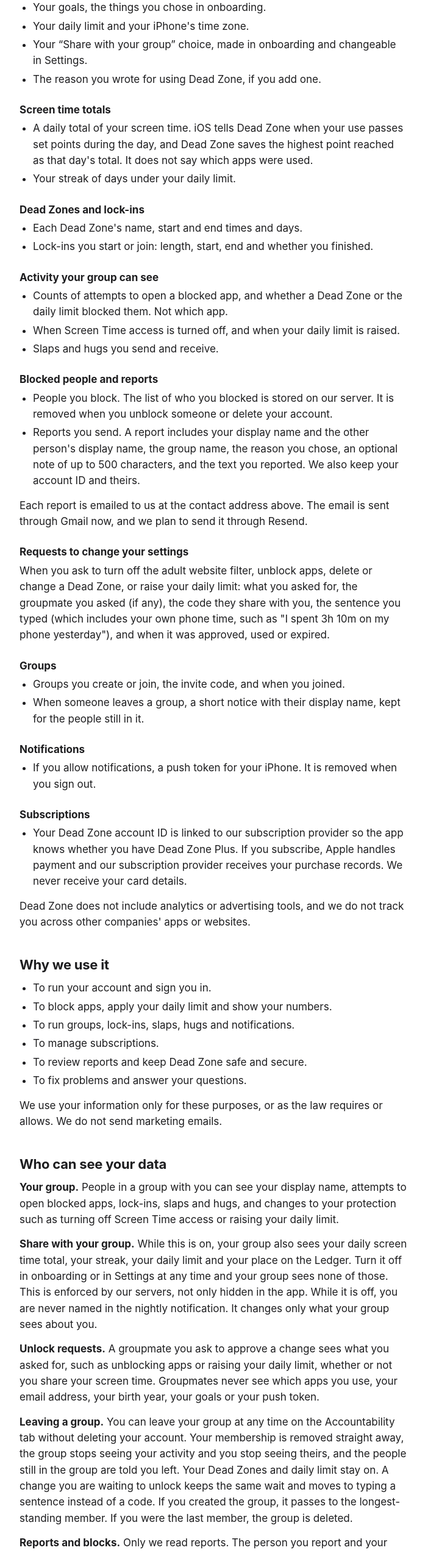
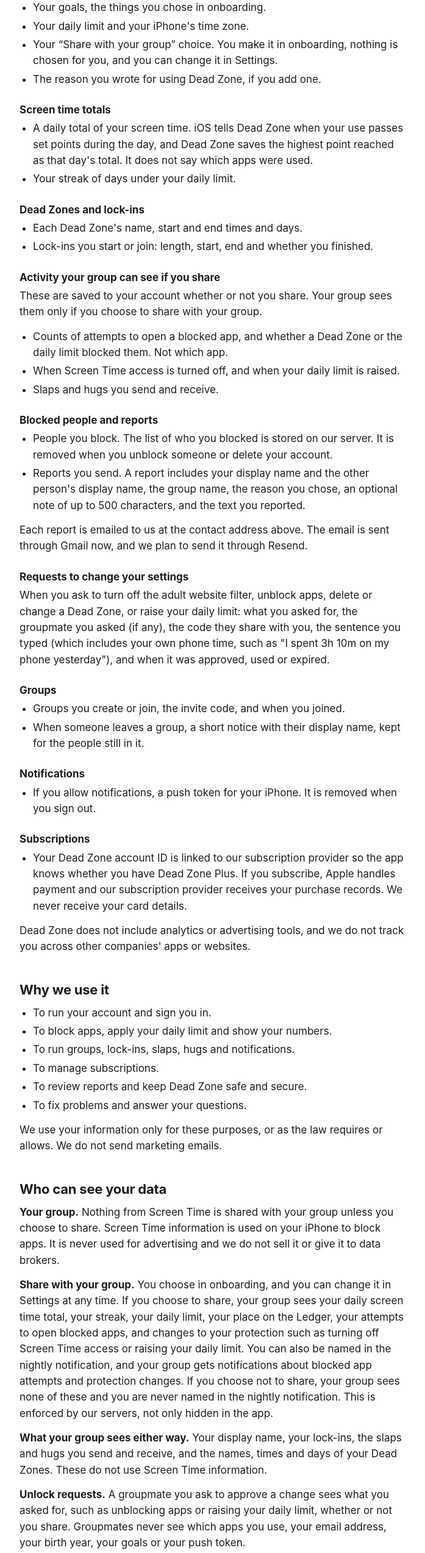
Before and after one commit to lukemcshanagmunn-sudo/deadzone-site, a plain HTML site: page privacy/index.html in a window 1280 px wide. Shown: the part 1354-3901 px from the top of the page at 61% size, without its empty margins (290-987 px from the left). Drawn offline with Linux system fonts and the light colour scheme.

Commit message:
Privacy and terms: nothing shared with the group unless you choose to share, what the choice covers, softer Changes section, drop account ID phrase

```diff
--- a/privacy/index.html
+++ b/privacy/index.html
@@ -42,7 +42,7 @@
 <li>Your birth year, used for the life-in-months view and to confirm you are 18 or over.</li>
 <li>Your goals, the things you chose in onboarding.</li>
 <li>Your daily limit and your iPhone's time zone.</li>
-<li>Your &ldquo;Share with your group&rdquo; choice, made in onboarding and changeable in Settings.</li>
+<li>Your &ldquo;Share with your group&rdquo; choice. You make it in onboarding, nothing is chosen for you, and you can change it in Settings.</li>
 <li>The reason you wrote for using Dead Zone, if you add one.</li>
 </ul>
 <h3>Screen time totals</h3>
@@ -55,7 +55,8 @@
 <li>Each Dead Zone's name, start and end times and days.</li>
 <li>Lock-ins you start or join: length, start, end and whether you finished.</li>
 </ul>
-<h3>Activity your group can see</h3>
+<h3>Activity your group can see if you share</h3>
+<p>These are saved to your account whether or not you share. Your group sees them only if you choose to share with your group.</p>
 <ul>
 <li>Counts of attempts to open a blocked app, and whether a Dead Zone or the daily limit blocked them. Not which app.</li>
 <li>When Screen Time access is turned off, and when your daily limit is raised.</li>
@@ -64,7 +65,7 @@
 <h3>Blocked people and reports</h3>
 <ul>
 <li>People you block. The list of who you blocked is stored on our server. It is removed when you unblock someone or delete your account.</li>
-<li>Reports you send. A report includes your display name and the other person's display name, the group name, the reason you chose, an optional note of up to 500 characters, and the text you reported. We also keep your account ID and theirs.</li>
+<li>Reports you send. A report includes your display name and the other person's display name, the group name, the reason you chose, an optional note of up to 500 characters, and the text you reported.</li>
 </ul>
 <p>Each report is emailed to us at the contact address above. The email is sent through Gmail now, and we plan to send it through Resend.</p>
 <h3>Requests to change your settings</h3>
@@ -96,12 +97,13 @@
 <p>We use your information only for these purposes, or as the law requires or allows. We do not send marketing emails.</p>
 
 <h2>Who can see your data</h2>
-<p><strong>Your group.</strong> People in a group with you can see your display name, attempts to open blocked apps, lock-ins, slaps and hugs, and changes to your protection such as turning off Screen Time access or raising your daily limit.</p>
-<p><strong>Share with your group.</strong> While this is on, your group also sees your daily screen time total, your streak, your daily limit and your place on the Ledger. Turn it off in onboarding or in Settings at any time and your group sees none of those. This is enforced by our servers, not only hidden in the app. While it is off, you are never named in the nightly notification. It changes only what your group sees about you.</p>
-<p><strong>Unlock requests.</strong> A groupmate you ask to approve a change sees what you asked for, such as unblocking apps or raising your daily limit, whether or not you share your screen time. Groupmates never see which apps you use, your email address, your birth year, your goals or your push token.</p>
+<p><strong>Your group.</strong> Nothing from Screen Time is shared with your group unless you choose to share. Screen Time information is used on your iPhone to block apps. It is never used for advertising and we do not sell it or give it to data brokers.</p>
+<p><strong>Share with your group.</strong> You choose in onboarding, and you can change it in Settings at any time. If you choose to share, your group sees your daily screen time total, your streak, your daily limit, your place on the Ledger, your attempts to open blocked apps, and changes to your protection such as turning off Screen Time access or raising your daily limit. You can also be named in the nightly notification, and your group gets notifications about blocked app attempts and protection changes. If you choose not to share, your group sees none of these and you are never named in the nightly notification. This is enforced by our servers, not only hidden in the app.</p>
+<p><strong>What your group sees either way.</strong> Your display name, your lock-ins, the slaps and hugs you send and receive, and the names, times and days of your Dead Zones. These do not use Screen Time information.</p>
+<p><strong>Unlock requests.</strong> A groupmate you ask to approve a change sees what you asked for, such as unblocking apps or raising your daily limit, whether or not you share. Groupmates never see which apps you use, your email address, your birth year, your goals or your push token.</p>
 <p><strong>Leaving a group.</strong> You can leave your group at any time on the Accountability tab without deleting your account. Your membership is removed straight away, the group stops seeing your activity and you stop seeing theirs, and the people still in the group are told you left. Your Dead Zones and daily limit stay on. A change you are waiting to unlock keeps the same wait and moves to typing a sentence instead of a code. If you created the group, it passes to the longest-standing member. If you were the last member, the group is deleted.</p>
 <p><strong>Reports and blocks.</strong> Only we read reports. The person you report and your group cannot see them. Your list of blocked people is visible only to you.</p>
-<p><strong>Notifications to your group.</strong> Dead Zone sends your group notifications about some of this activity. For example, a nightly notification names the groupmate with the most screen time that day and their total. Only people who share their screen time with the group can be named.</p>
+<p><strong>Notifications to your group.</strong> Dead Zone sends your group notifications about some of this activity. For example, a nightly notification names the groupmate with the most screen time that day and their total. Only people who choose to share with their group can be named.</p>
 <p><strong>Service providers.</strong> These providers help run Dead Zone. They handle data for us to provide their service:</p>
 <ul>
 <li>Supabase: our database, sign-in and server functions. Our database is hosted in Tokyo, Japan.</li>
@@ -139,7 +141,7 @@
 
 <h2>Your choices</h2>
 <ul>
-<li>Turn off &ldquo;Share with your group&rdquo; in Settings to stop your group seeing your screen time total, streak, daily limit and place on the Ledger.</li>
+<li>Choose whether to share with your group, in onboarding and in Settings. Sharing covers your daily total, streak, daily limit, place on the Ledger, blocked app attempts, protection changes and the nightly notification.</li>
 <li>Leave your group on the Accountability tab. Your account and your blocks stay.</li>
 <li>Turn off notifications in your iPhone's Settings.</li>
 <li>Turn off Screen Time access in your iPhone's Settings. Dead Zone can't block apps without it, and your group is told.</li>
@@ -156,7 +158,7 @@
 <p>Dead Zone is for adults 18 and over, and the app does not let you set a birth year that would make you under 18. We do not knowingly collect information from anyone under 18. If we learn that we have, we will delete it.</p>
 
 <h2>Changes</h2>
-<p>We will update this page when our practices change and change the date above. For significant changes, we will also tell you in the app before they take effect.</p>
+<p>We will update this page when our practices change and change the date at the top.</p>
 
 <h2>Questions and complaints</h2>
 <p>Email <a href="mailto:luke.mcshanagmunn@gmail.com">luke.mcshanagmunn@gmail.com</a>. We will reply within 30 days. If you are not satisfied with our response, you can complain to the Office of the Australian Information Commissioner at <a href="https://www.oaic.gov.au">oaic.gov.au</a> or on 1300 363 992.</p>
```
Also changed, not shown: terms/index.html (+1 -0 lines).
